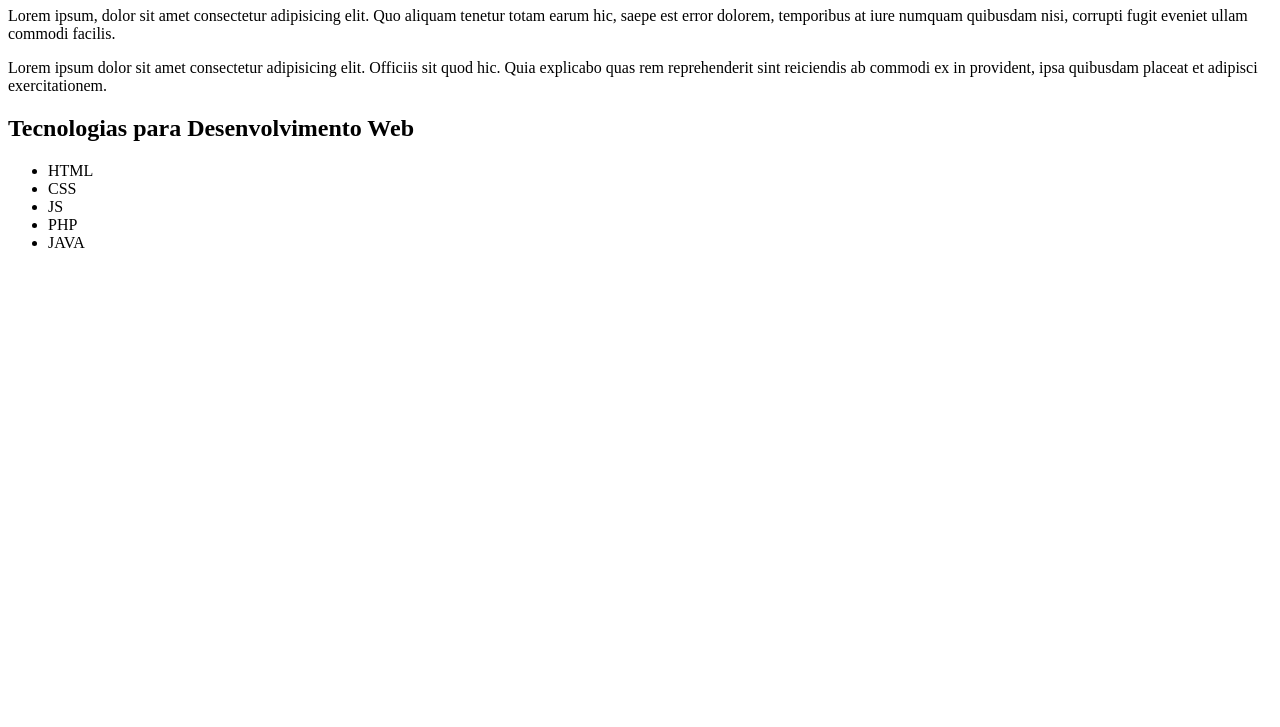
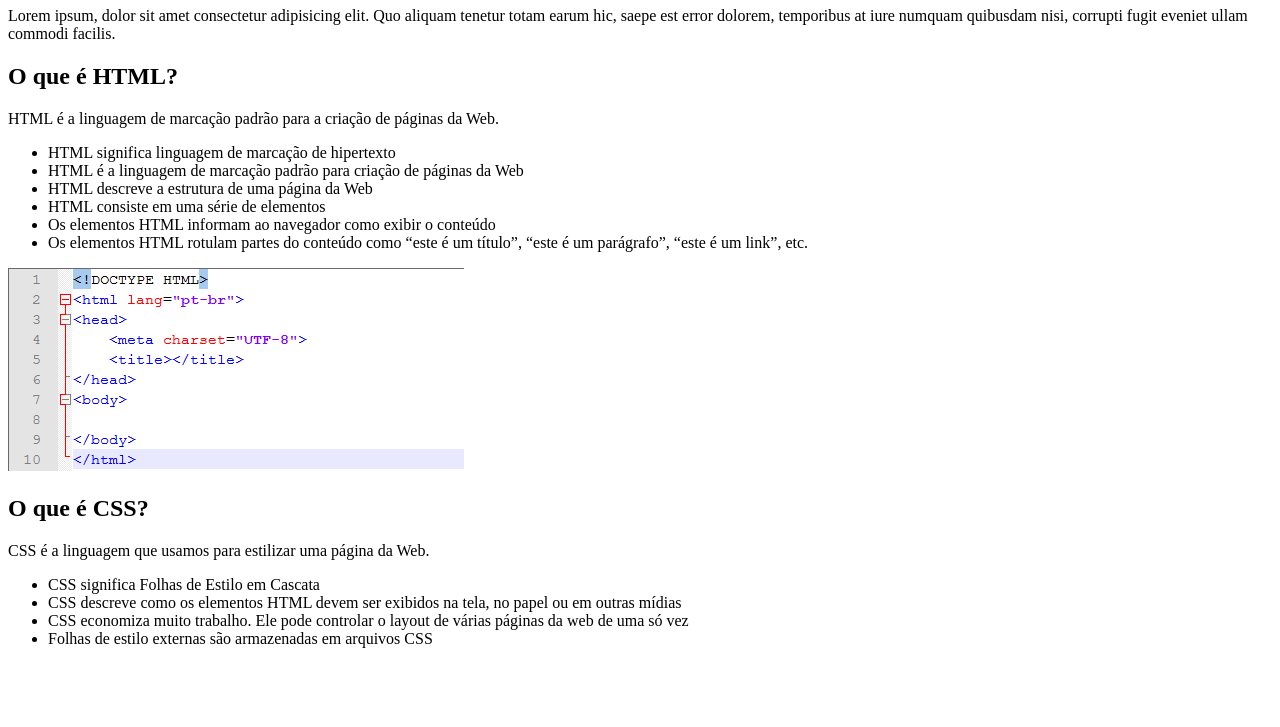
Before and after one commit to ProfAndersonVanin/MeuPrimeiroSite1FTurmaA, a plain HTML site: page index.html in a window 1280 px wide. Shown: the part 73-800 px from the top of the page. Drawn offline with Linux system fonts and the light colour scheme.

Commit message:
Alterou index e adiconou pasta img

```diff
--- a/index.html
+++ b/index.html
@@ -6,20 +6,33 @@
     <title>Meu Primeiro Site</title>
 </head>
 <body>
-    <h1>HTML</h1>
+    <h1>Desenvolvimento Web</h1>
     <p>
         Lorem ipsum, dolor sit amet consectetur adipisicing elit. Quo aliquam tenetur totam earum hic, saepe est error dolorem, temporibus at iure numquam quibusdam nisi, corrupti fugit eveniet ullam commodi facilis.
     </p>
+
+    <h2>O que é HTML?</h2>
     <p>
-        Lorem ipsum dolor sit amet consectetur adipisicing elit. Officiis sit quod hic. Quia explicabo quas rem reprehenderit sint reiciendis ab commodi ex in provident, ipsa quibusdam placeat et adipisci exercitationem.
+        HTML é a linguagem de marcação padrão para a criação de páginas da Web.
     </p>
-    <h2>Tecnologias para Desenvolvimento Web</h2>
     <ul>
-        <li>HTML</li>
-        <li>CSS</li>
-        <li>JS</li>
-        <li>PHP</li>
-        <li>JAVA</li>
+        <li>HTML significa linguagem de marcação de hipertexto</li>
+        <li>HTML é a linguagem de marcação padrão para criação de páginas da Web</li>
+        <li>HTML descreve a estrutura de uma página da Web</li>
+        <li>HTML consiste em uma série de elementos</li>
+        <li>Os elementos HTML informam ao navegador como exibir o conteúdo</li>
+        <li>Os elementos HTML rotulam partes do conteúdo como “este é um título”, “este é um parágrafo”, “este é um link”, etc.</li>
+    </ul>
+
+    <img src="img/estrutura.png" alt="Desenho da Estrutura do HTML" width="456" height="203">
+
+    <h2>O que é CSS?</h2>
+    <p>CSS é a linguagem que usamos para estilizar uma página da Web.</p>
+    <ul>
+        <li>CSS significa Folhas de Estilo em Cascata</li>
+        <li>CSS descreve como os elementos HTML devem ser exibidos na tela, no papel ou em outras mídias</li>
+        <li>CSS economiza muito trabalho. Ele pode controlar o layout de várias páginas da web de uma só vez</li>
+        <li>Folhas de estilo externas são armazenadas em arquivos CSS</li>
     </ul>
 
 
```
Also changed, not shown: img/estrutura.png (added), 1 other file.
